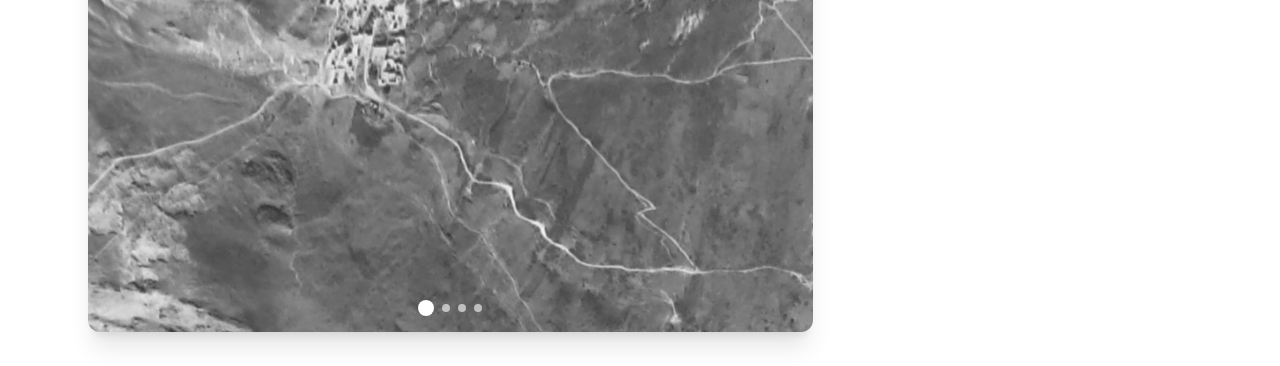
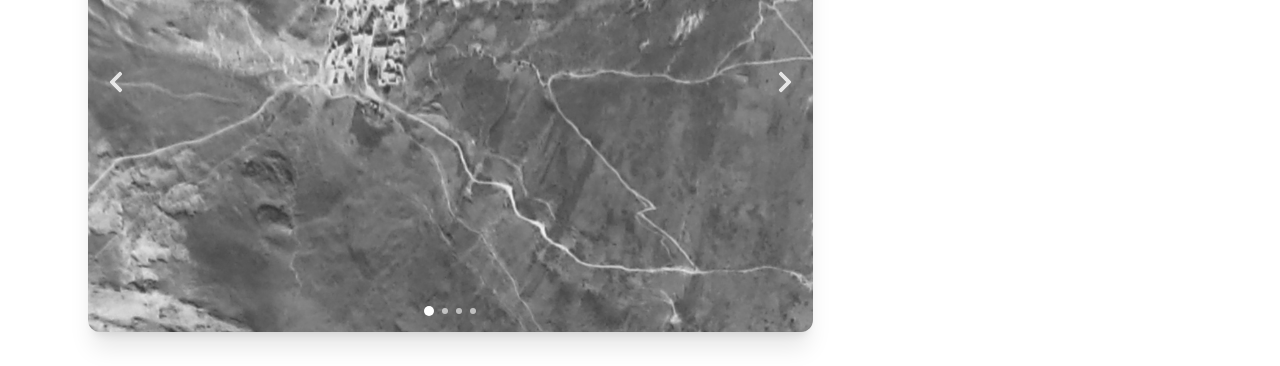
Before and after one commit to spsither/tibet_from_above, a Next.js app: page / in a window 1280 px wide. Shown: the part 855-1221 px from the top of the page. Built offline with nearby package versions, Linux system fonts and the light colour scheme.

Commit message:
Fix: Arrow on top of image

```diff
--- a/components/JourneyThroughTime.js
+++ b/components/JourneyThroughTime.js
@@ -1,15 +1,15 @@
 'use client';
 
 import { useState, useEffect } from 'react';
-import { FaChevronLeft, FaChevronRight } from 'react-icons/fa'; // Import FontAwesome icons
+import { FaChevronLeft, FaChevronRight } from 'react-icons/fa';
 
 export default function JourneyThroughTime({ items = [] }) {
   const [currentIndex, setCurrentIndex] = useState(0);
   const [hasMounted, setHasMounted] = useState(false);
 
   useEffect(() => {
-      setHasMounted(true);
-    }, []);
+    setHasMounted(true);
+  }, []);
 
   const handlePrev = () => {
     setCurrentIndex((prev) => (prev === 0 ? items.length - 1 : prev - 1));
@@ -33,30 +33,34 @@ export default function JourneyThroughTime({ items = [] }) {
             className="w-full h-full object-cover transition-all duration-500 ease-in-out"
           />
 
-          {/* Click Zones */}
-          <div
-            className="absolute top-0 left-0 w-1/2 h-full cursor-pointer"
+          {/* Arrow Buttons (Just Icons) */}
+          <button
             onClick={handlePrev}
-          />
-          <div
-            className="absolute top-0 right-0 w-1/2 h-full cursor-pointer"
+            className="absolute left-4 top-1/2 -translate-y-1/2 z-10 transition-opacity opacity-80 hover:opacity-100"
+          >
+            <FaChevronLeft className="text-white w-6 h-6" />
+          </button>
+          <button
             onClick={handleNext}
-          />
+            className="absolute right-4 top-1/2 -translate-y-1/2 z-10 transition-opacity opacity-80 hover:opacity-100"
+          >
+            <FaChevronRight className="text-white w-6 h-6" />
+          </button>
 
           {/* Dots */}
-          <div className="absolute bottom-4 left-1/2 -translate-x-1/2 flex items-center justify-center space-x-2">
+          <div className="absolute bottom-4 left-1/2 -translate-x-1/2 flex items-center justify-center space-x-2 z-10">
             {items.map((_, index) => (
               <span
                 key={index}
                 onClick={() => setCurrentIndex(index)}
-                className={`transition-all cursor-pointer rounded-full ${
-                  currentIndex === index
-                    ? 'w-4 h-4 bg-white'
-                    : 'w-2 h-2 bg-white/60'
-                }`}
+                className={`transition-all cursor-pointer rounded-full ${currentIndex === index
+                    ? 'w-2.5 h-2.5 bg-white'
+                    : 'w-1.5 h-1.5 bg-white/60'
+                  }`}
               />
             ))}
           </div>
+
         </div>
 
         {/* Text Info */}
@@ -69,22 +73,6 @@ export default function JourneyThroughTime({ items = [] }) {
           </p>
         </div>
       </div>
-
-      {/* Buttons with Arrow Icons and Faded Background */}
-      {/* <div className="absolute bottom-[-10px] left-1/2 transform -translate-x-1/2 flex gap-4">
-        <button
-          onClick={handlePrev}
-          className="flex items-center justify-center p-2 bg-gray-800 bg-opacity-50 rounded-full hover:bg-opacity-70 transition-all"
-        >
-          <FaChevronLeft className="text-white" />
-        </button>
-        <button
-          onClick={handleNext}
-          className="flex items-center justify-center p-2 bg-gray-800 bg-opacity-50 rounded-full hover:bg-opacity-70 transition-all"
-        >
-          <FaChevronRight className="text-white" />
-        </button>
-      </div> */}
     </div>
   );
 }
```
